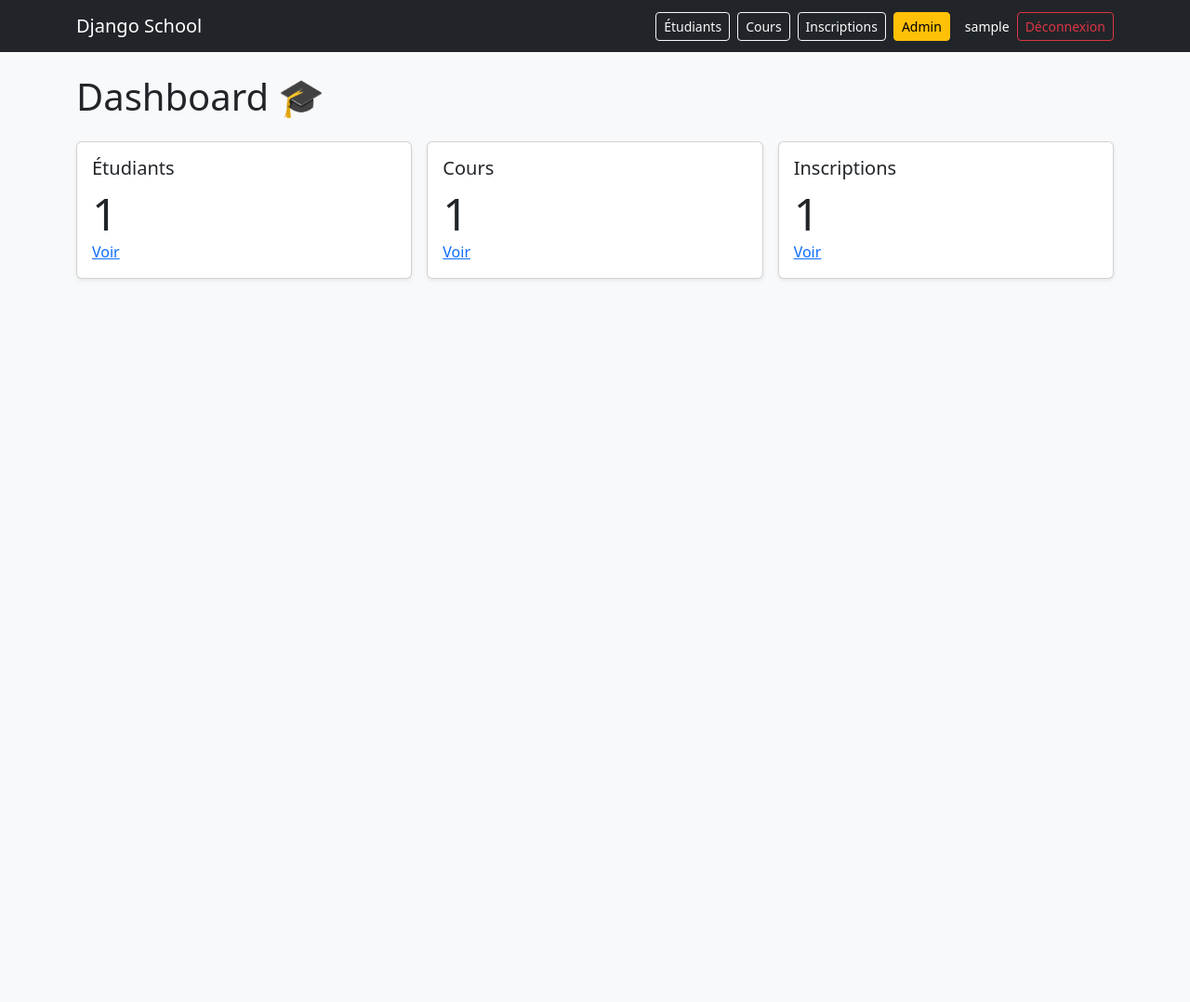
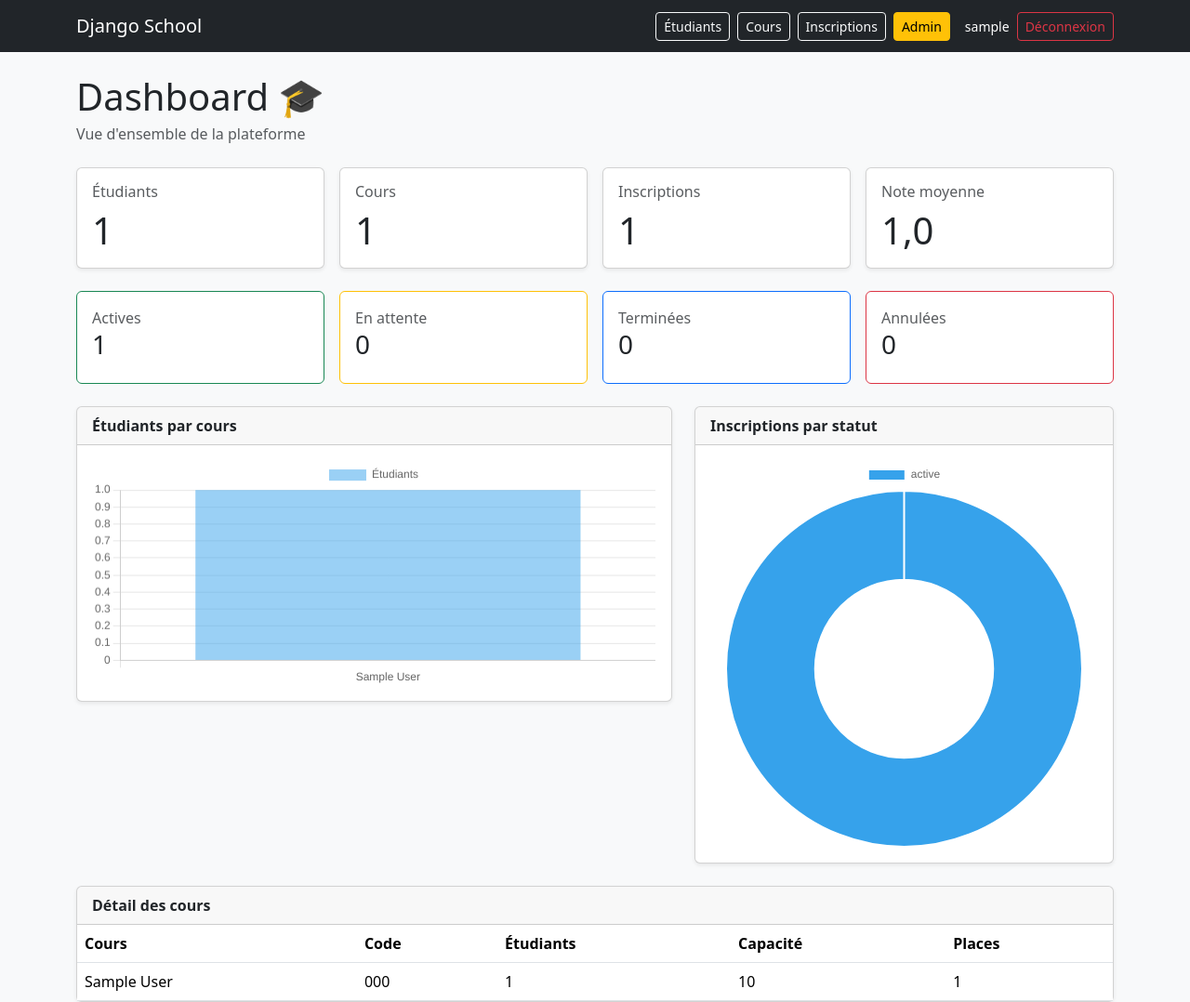
Before and after one commit to mytutoeasy/djapro, a Django app: page / in a window 1280 px wide. Shown: the whole page at 93% size. Before the commit the page ends 301 px from the top, so only its background shows below. Run offline with Django 5.2, Linux system fonts and the light colour scheme; a user stored in the database is signed in; tables that the repository leaves empty hold one stand-in row (values such as "Sample post").

Commit message:
Build Phase 5 dashboard UI and charts

```diff
--- a/templates/students/dashboard.html
+++ b/templates/students/dashboard.html
@@ -1,9 +1,33 @@
 {% extends "base.html" %}
 {% block title %}Dashboard{% endblock %}
 {% block content %}
-<h1 class="mb-4">Dashboard 🎓</h1><div class="row g-3">
-<div class="col-md-4"><div class="card shadow-sm"><div class="card-body"><h5>Étudiants</h5><div class="display-5">{{ students_count }}</div><a href="/students/">Voir</a></div></div></div>
-<div class="col-md-4"><div class="card shadow-sm"><div class="card-body"><h5>Cours</h5><div class="display-5">{{ courses_count }}</div><a href="/courses/">Voir</a></div></div></div>
-<div class="col-md-4"><div class="card shadow-sm"><div class="card-body"><h5>Inscriptions</h5><div class="display-5">{{ enrolments_count }}</div><a href="/enrolments/">Voir</a></div></div></div>
+<div class="d-flex justify-content-between align-items-center mb-4">
+  <div><h1 class="mb-1">Dashboard 🎓</h1><p class="text-muted mb-0">Vue d'ensemble de la plateforme</p></div>
 </div>
+<div class="row g-3 mb-4">
+  <div class="col-md-4 col-lg-3"><div class="card shadow-sm h-100"><div class="card-body"><h6 class="text-muted">Étudiants</h6><div class="display-6">{{ students_count }}</div></div></div></div>
+  <div class="col-md-4 col-lg-3"><div class="card shadow-sm h-100"><div class="card-body"><h6 class="text-muted">Cours</h6><div class="display-6">{{ courses_count }}</div></div></div></div>
+  <div class="col-md-4 col-lg-3"><div class="card shadow-sm h-100"><div class="card-body"><h6 class="text-muted">Inscriptions</h6><div class="display-6">{{ enrolments_count }}</div></div></div></div>
+  <div class="col-md-4 col-lg-3"><div class="card shadow-sm h-100"><div class="card-body"><h6 class="text-muted">Note moyenne</h6><div class="display-6">{% if average_grade != None %}{{ average_grade|floatformat:1 }}{% else %}-{% endif %}</div></div></div></div>
+</div>
+<div class="row g-3 mb-4">
+  <div class="col-md-3"><div class="card border-success"><div class="card-body"><span class="text-muted">Actives</span><h3>{{ active_enrolments_count }}</h3></div></div></div>
+  <div class="col-md-3"><div class="card border-warning"><div class="card-body"><span class="text-muted">En attente</span><h3>{{ pending_enrolments_count }}</h3></div></div></div>
+  <div class="col-md-3"><div class="card border-primary"><div class="card-body"><span class="text-muted">Terminées</span><h3>{{ completed_enrolments_count }}</h3></div></div></div>
+  <div class="col-md-3"><div class="card border-danger"><div class="card-body"><span class="text-muted">Annulées</span><h3>{{ cancelled_enrolments_count }}</h3></div></div></div>
+</div>
+<div class="row g-4">
+  <div class="col-lg-7"><div class="card shadow-sm"><div class="card-header"><strong>Étudiants par cours</strong></div><div class="card-body"><canvas id="courseChart" height="120"></canvas></div></div></div>
+  <div class="col-lg-5"><div class="card shadow-sm"><div class="card-header"><strong>Inscriptions par statut</strong></div><div class="card-body"><canvas id="statusChart" height="180"></canvas></div></div></div>
+</div>
+<div class="card shadow-sm mt-4"><div class="card-header"><strong>Détail des cours</strong></div><div class="table-responsive"><table class="table table-hover mb-0"><thead><tr><th>Cours</th><th>Code</th><th>Étudiants</th><th>Capacité</th><th>Places</th></tr></thead><tbody>{% for course in students_per_course %}<tr><td>{{ course.name }}</td><td>{{ course.code }}</td><td>{{ course.student_count }}</td><td>{{ course.capacity }}</td><td>{% widthratio course.student_count 1 1 %}{% with remaining=course.capacity|add:course.student_count|add:"-" %}{% endwith %}{{ course.capacity|add:course.student_count|add:"-" }}</td></tr>{% empty %}<tr><td colspan="5" class="text-center text-muted">Aucun cours.</td></tr>{% endfor %}</tbody></table></div></div>
+<script src="https://cdn.jsdelivr.net/npm/chart.js"></script>
+<script>
+const courseLabels = [{% for course in students_per_course %}"{{ course.name|escapejs }}"{% if not forloop.last %},{% endif %}{% endfor %}];
+const courseData = [{% for course in students_per_course %}{{ course.student_count }}{% if not forloop.last %},{% endif %}{% endfor %}];
+new Chart(document.getElementById('courseChart'), {type:'bar', data:{labels:courseLabels,datasets:[{label:'Étudiants',data:courseData}]}, options:{responsive:true,scales:{y:{beginAtZero:true}}}});
+const statusLabels = [{% for row in enrolments_by_status %}"{{ row.status|escapejs }}"{% if not forloop.last %},{% endif %}{% endfor %}];
+const statusData = [{% for row in enrolments_by_status %}{{ row.total }}{% if not forloop.last %},{% endif %}{% endfor %}];
+new Chart(document.getElementById('statusChart'), {type:'doughnut', data:{labels:statusLabels,datasets:[{data:statusData}]}, options:{responsive:true}});
+</script>
 {% endblock %}
```
